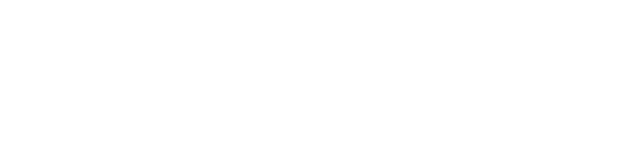
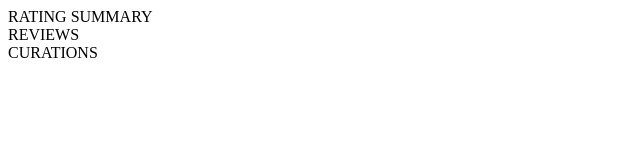
Before and after one commit to rdovgialo/rdovgialo.github.io, a plain HTML site: page index.html in a window 1280 px wide. Shown: the whole page, without its empty margins (0-640 px from the left). Drawn offline with Linux system fonts and the light colour scheme.

Commit message:
lampenwelt-de curations testing

```diff
--- a/index.html
+++ b/index.html
@@ -5,6 +5,14 @@
 	<script src="https://apps.bazaarvoice.com/deployments/lampenwelt-de/main_site/staging/de_DE/bv.js" async=""></script>
 </head>
 <body>
+
+
+	<span>RATING SUMMARY</span>
+	<div data-bv-show="rating_summary" data-bv-product-id="1001002"></div>
+	<span>REVIEWS</span>
+	<div data-bv-show="rating_summary" data-bv-product-id="1001002"></div>
+	<spam>CURATIONS</spam>
 	<div data-bv-show="curations" data-bv-display-tag="homepage"></div>
+
 </body>
 </html>
```
